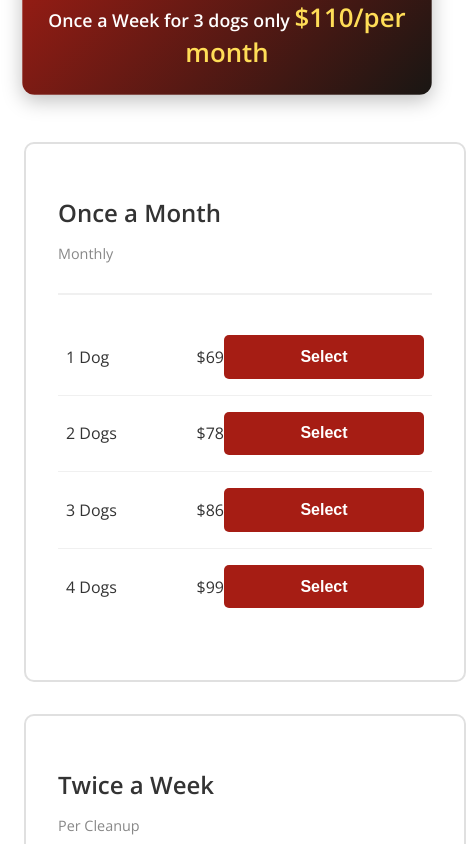
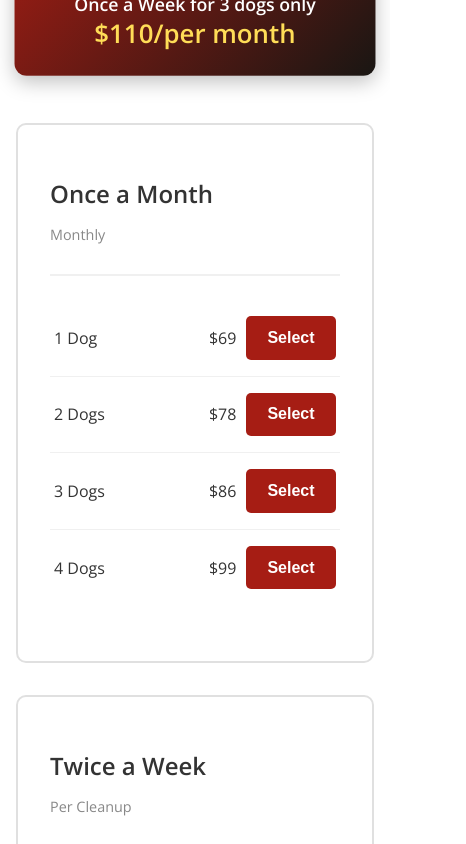
Before and after one commit to vrchavez/route66petwasteremoval, an Angular app: page /route66petwasteremoval/pricing in a window 390 px wide. Shown: the part 604-1448 px from the top of the page, 466 px wide, since content can reach past the window. Built offline with nearby package versions, Linux system fonts and the light colour scheme.

Commit message:
Fix mobile overflow on pricing/contact pages

```diff
--- a/src/app/pages/get-in-touch/get-in-touch.component.css
+++ b/src/app/pages/get-in-touch/get-in-touch.component.css
@@ -6,6 +6,7 @@
   background-color: white;
   border-radius: 10px;
   box-shadow: 0 4px 20px rgba(0, 0, 0, 0.1);
+  box-sizing: border-box;
 }
 
 .plan-summary {
@@ -66,6 +67,10 @@ textarea {
 }
 
 .submission-result {
+  margin-top: 1rem;
+  color: #333;
+  font-weight: bold;
+}
 
 /* Responsive Design */
 @media (max-width: 768px) {
@@ -75,6 +80,7 @@ textarea {
     width: 90%;
     max-width: 90vw;
     box-shadow: 0 2px 10px rgba(0, 0, 0, 0.1);
+    box-sizing: border-box;
   }
 
   .contact-container h2 {
@@ -85,6 +91,7 @@ textarea {
   .plan-summary {
     padding: 0.75rem;
     font-size: 0.95rem;
+    box-sizing: border-box;
   }
 
   label {
@@ -114,7 +121,3 @@ textarea {
     text-align: center;
   }
 }
-  margin-top: 1rem;
-  color: #333;
-  font-weight: bold;
-}
--- a/src/app/pages/pricing/pricing.component.css
+++ b/src/app/pages/pricing/pricing.component.css
@@ -3,6 +3,7 @@
   padding: 3rem 2rem;
   max-width: 1400px;
   margin: 0 auto;
+  box-sizing: border-box;
 }
 
 /* Header */
@@ -31,6 +32,7 @@
   text-align: center;
   box-shadow: 0 6px 20px rgba(0, 0, 0, 0.25);
   color: white;
+  box-sizing: border-box;
 }
 
 .offer-content h3 {
@@ -65,6 +67,7 @@
   grid-template-columns: repeat(auto-fit, minmax(300px, 1fr));
   gap: 2rem;
   margin-bottom: 4rem;
+  box-sizing: border-box;
 }
 
 .pricing-card {
@@ -75,6 +78,7 @@
   transition: all 0.3s ease;
   display: flex;
   flex-direction: column;
+  box-sizing: border-box;
 }
 
 .pricing-card:hover {
@@ -210,6 +214,7 @@
   background-color: #f8f9fa;
   padding: 3rem;
   border-radius: 10px;
+  box-sizing: border-box;
 }
 
 .info-box {
@@ -256,6 +261,7 @@
   border-radius: 10px;
   color: white;
   margin-bottom: 2rem;
+  box-sizing: border-box;
 }
 
 .cta-footer h2 {
@@ -342,26 +348,31 @@
   }
 
   .plan-row {
-    flex-direction: row;
-    justify-content: space-between;
+    display: grid;
+    grid-template-columns: 1fr auto auto;
     align-items: center;
-    padding: 1rem 0.5rem;
+    gap: 0.6rem;
+    padding: 1rem 0.25rem;
   }
 
   .dog-count {
-    flex: 1;
     text-align: left;
   }
 
+  .price-text {
+    margin-left: 0;
+    text-align: right;
+  }
+
   .price {
-    flex: 1;
     text-align: center;
   }
 
   .select-button,
   .contact-button {
-    width: 80%;
-    max-width: 200px;
+    width: auto;
+    max-width: none;
+    min-width: 90px;
     padding: 0.8rem 1rem;
     font-size: 1rem;
   }
--- a/src/styles.css
+++ b/src/styles.css
@@ -1 +1,7 @@
 /* You can add global styles to this file, and also import other style files */
+html,
+body {
+	margin: 0;
+	padding: 0;
+	overflow-x: hidden;
+}
```
Lines whose indentation alone changed are shown as unchanged.
